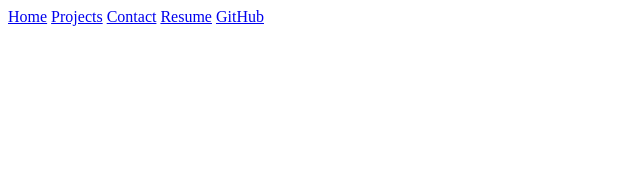
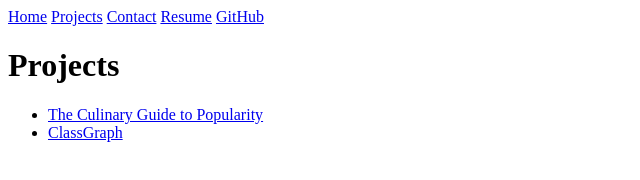
Before and after one commit to PrishaMaiti/prishamaiti, a plain HTML site: page projects/index.html in a window 1280 px wide. Shown: the whole page, without its empty margins (0-640 px from the left). Drawn offline with Linux system fonts and the light colour scheme.

Commit message:
Add project listings to projects page

```diff
--- a/projects/index.html
+++ b/projects/index.html
@@ -14,5 +14,20 @@
         <a href="https://github.com/PrishaMaiti" target="_blank" rel="noopener noreferrer">GitHub</a>
     </nav>
 
+    <h1>Projects</h1>
+
+    <ul>
+        <li>
+            <a href="https://prishamaiti.github.io/culinary-guide-to-popularity/" target="_blank" rel="noopener noreferrer">
+                The Culinary Guide to Popularity
+            </a>
+        </li>
+        <li>
+            <a href="https://classgraph-ucsd.vercel.app/" target="_blank" rel="noopener noreferrer">
+                ClassGraph
+            </a>
+        </li>
+    </ul>
+
 </body>
 </html>
```
